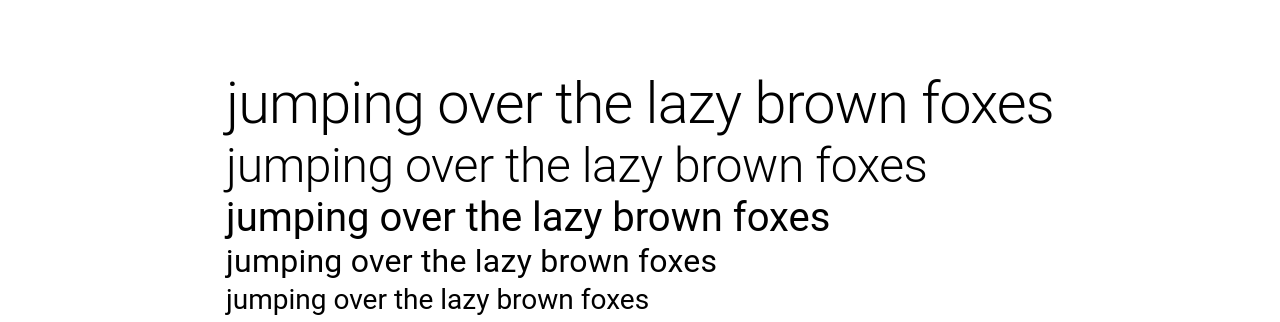
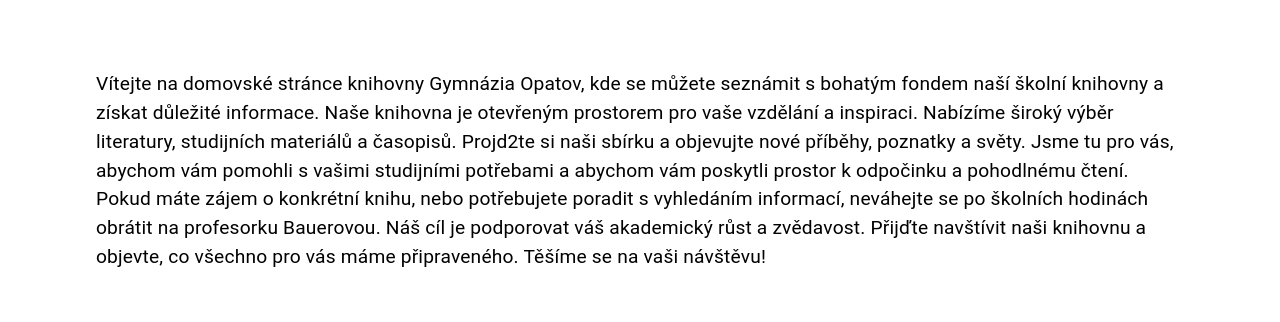
Before and after one commit to Nockiest/eknihovna, a Next.js app: page / in a window 1280 px wide. Shown: the part 449-771 px from the top of the page. Built offline with nearby package versions, Linux system fonts and the light colour scheme.

Commit message:
added home page description

```diff
--- a/app/page.tsx
+++ b/app/page.tsx
@@ -4,15 +4,50 @@ import { Typography } from "@mui/material";
 export default function Home() {
   return (
     <main className="flex min-h-screen flex-col items-center justify-between p-24">
-        <div>
-          <Typography  variant="h1" component="h2"> jumping over the lazy brown foxes</Typography>
-          <Typography  variant="h2" component="h2"> jumping over the lazy brown foxes</Typography>
-          <Typography  variant="h3" component="h2"> jumping over the lazy brown foxes</Typography>
-          <Typography  variant="h4" component="h2"> jumping over the lazy brown foxes</Typography>
-          <Typography  variant="h5" component="h2"> jumping over the lazy brown foxes</Typography>
-          <Typography  variant="h6" component="h2"> jumping over the lazy brown foxes</Typography>
-          <Typography  variant="body1" component="h2"> jumping over the lazy brown foxes</Typography>
-        </div>
+      <Typography variant="body1">
+        Vítejte na domovské stránce knihovny Gymnázia Opatov, kde se můžete
+        seznámit s bohatým fondem naší školní knihovny a získat důležité
+        informace. Naše knihovna je otevřeným prostorem pro vaše vzdělání a
+        inspiraci. Nabízíme široký výběr literatury, studijních materiálů a
+        časopisů. Projd2te si naši
+        sbírku a objevujte nové příběhy, poznatky a světy. Jsme tu pro vás,
+        abychom vám pomohli s vašimi studijními potřebami a abychom vám poskytli
+        prostor k odpočinku a pohodlnému čtení. Pokud máte zájem o konkrétní
+        knihu, nebo potřebujete poradit s vyhledáním informací, neváhejte se po školních hodinách
+        obrátit na profesorku Bauerovou. Náš cíl je podporovat váš akademický
+        růst a zvědavost. Přijďte navštívit naši knihovnu a objevte, co všechno
+        pro vás máme připraveného. Těšíme se na vaši návštěvu!
+      </Typography>
+      <div>
+        <Typography variant="h1" component="h2">
+          {" "}
+          jumping over the lazy brown foxes
+        </Typography>
+        <Typography variant="h2" component="h2">
+          {" "}
+          jumping over the lazy brown foxes
+        </Typography>
+        <Typography variant="h3" component="h2">
+          {" "}
+          jumping over the lazy brown foxes
+        </Typography>
+        <Typography variant="h4" component="h2">
+          {" "}
+          jumping over the lazy brown foxes
+        </Typography>
+        <Typography variant="h5" component="h2">
+          {" "}
+          jumping over the lazy brown foxes
+        </Typography>
+        <Typography variant="h6" component="h2">
+          {" "}
+          jumping over the lazy brown foxes
+        </Typography>
+        <Typography variant="body1" component="h2">
+          {" "}
+          jumping over the lazy brown foxes
+        </Typography>
+      </div>
     </main>
   );
 }
```
